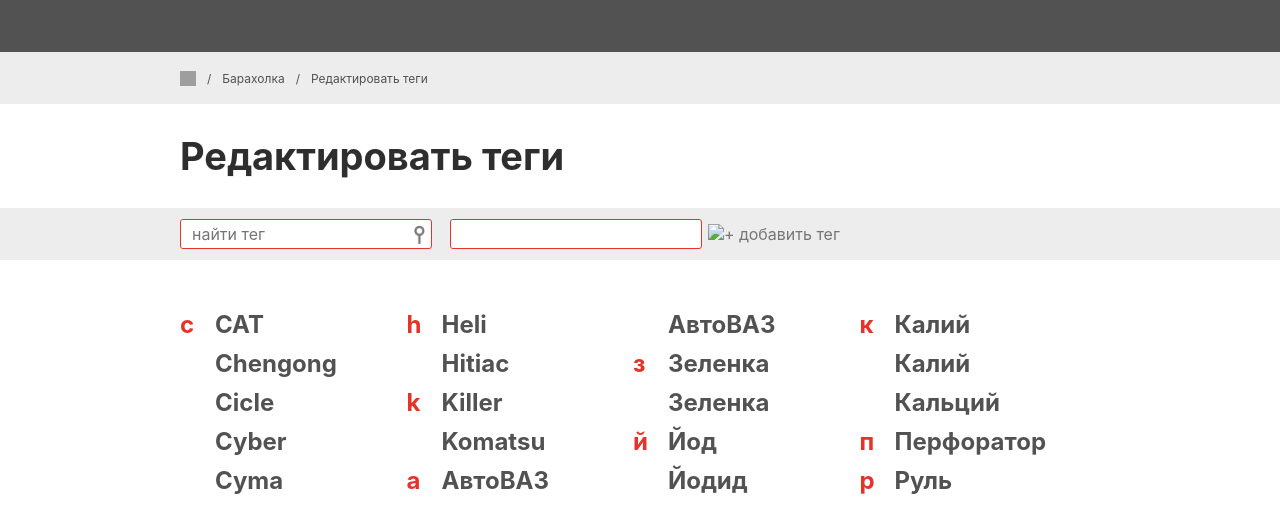
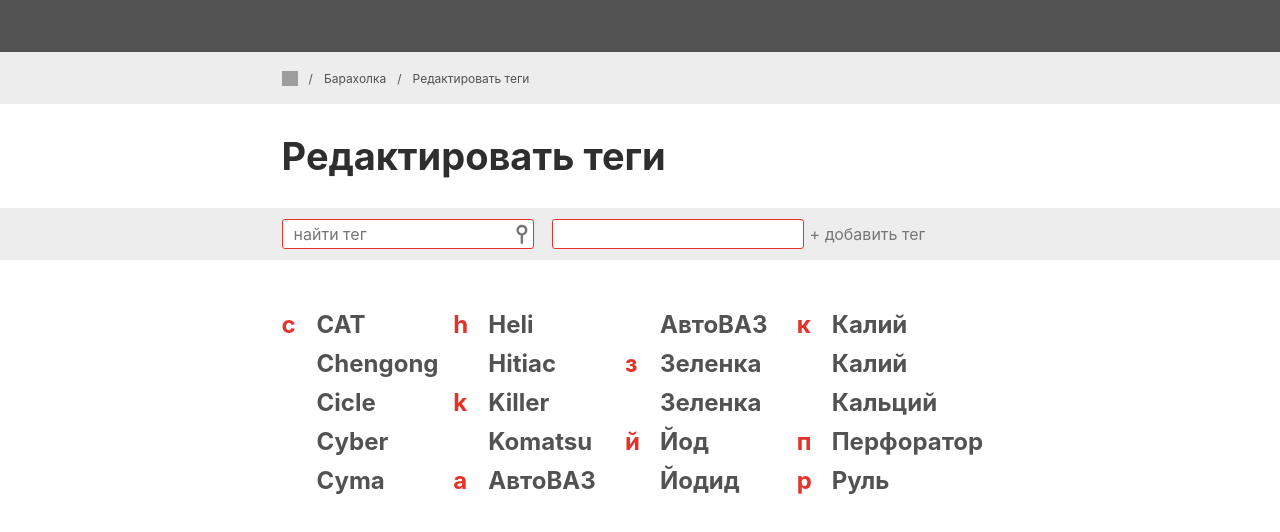
Before and after one commit to icebergcan/r-p-w, a React (Create React App) app: page / in a window 1280 px wide. Shown: the top 532 px of the page. Built offline with nearby package versions, Linux system fonts and the light colour scheme; grey boxes are pictures that could not be loaded.

Commit message:
check 0104

```diff
--- a/src/App.js
+++ b/src/App.js
@@ -4,6 +4,8 @@
 import React from "react";
 
 export const App = () => (
+
+
 
 <>
     <header></header>
@@ -24,10 +26,8 @@
       <SearchArea />
 
       <div className="tagBox content">
-        <div className="alphabet" /* style={alphabetStyle} */>
           <TagList/>
-        </div>
-    </div>
+      </div>
   </section>
 </>
 
--- a/src/search.jsx
+++ b/src/search.jsx
@@ -1,3 +1,4 @@
+import { getValue } from "@testing-library/user-event/dist/utils";
 import React from "react";
 
 function Search ({
@@ -11,8 +12,15 @@
 {
   return (
       <>
-          <input type={inputType} className={inputClass} placeholder={placeholder} />
-          <input type="image" src={buttonSrc} className={buttonClass} value={buttonValue} onClick={() => {console.log(1)}}/>
+          <input id="fleaSearch" type={inputType} className={inputClass} placeholder={placeholder} />
+          <input
+            type="button"
+            src={buttonSrc}
+            className={buttonClass}
+            value={buttonValue}
+            onClick={() => {
+              console.log(document.getElementById("fleaSearch").value)
+            }}/>
       </>
   );
 }
--- a/src/searchArea.jsx
+++ b/src/searchArea.jsx
@@ -1,5 +1,5 @@
 import React from "react";
-import searchIcon from './assets/icons/searchIcon.png'
+import searchIcon from './assets/icons/searchIcon.svg'
 import Search from "./search"
 
 
--- a/src/style.css
+++ b/src/style.css
@@ -20,7 +20,7 @@
 
 .content {
   margin: 0 auto;
-  width: 920px;
+  width: 56%;
   display: flex;
   justify-content: start;
   align-items: center;
@@ -102,9 +102,13 @@
 
 .searchButton {
   box-sizing: content-box;
-  padding-right: 7px;
-  height: 19px;
-  width: 11px;
+  margin-right: 7px;
+  height: 20px;
+  width: 12px;
+  background-image: url(/src/assets/icons/searchIcon.svg);
+  background-color: #ffffff;
+  flex-shrink: 0;
+  cursor: pointer;
 }
 
 .plusTagButton {
@@ -116,17 +120,16 @@
 
 .tagBox {
   box-sizing: content-box;
-  height: auto;
-  padding-top: 45px;
+  margin-top: 45px;
+  height: max-content;
 }
 
 .alphabet {
-  top: 0;
   padding-left: 30px;
-  max-height: none;
   width: 100%;
-  column-count: 4;
-  column-fill: balance;
+  display: grid;
+  grid-template-columns: repeat(4, 1fr);
+  grid-auto-flow: column;
 }
 
 .alphabet > * {
@@ -143,18 +146,12 @@
   top: 0;
 }
 
-.letter:hover {
-  display: none;
-}
-
 .listSection {
-  margin-right: 30px;
   position: relative;
-  height: min-content;
+  padding: 5px;
   width: min-content;
-  max-width: 200px;
-  padding: 5px;
   cursor: default;
+  overflow: visible;
 }
 
 .listSection:hover {
@@ -179,9 +176,10 @@
   right: -4px;
   top: -5px;
   cursor: pointer;
+
+  break-inside: avoid;
 }
 
 .listSection:hover .deleteTag {
   display: block;
-  overflow: visible;
 }
--- a/src/tag.jsx
+++ b/src/tag.jsx
@@ -4,9 +4,7 @@
 
     return (
         <div className="listSection">
-            <div className="letter">
-                {letter}
-            </div>
+            {letter}
             {section}
             <input type="button" className="deleteTag"/>
         </div>
--- a/src/tagList.js
+++ b/src/tagList.js
@@ -182,22 +182,44 @@
     updatedAt: '2022-03-17T08:20:25.132Z',
     deletedAt: null
   },
+
 ];
 
+
+
 function TagList () {
+
+  let alphabetStyle = {
+    gridTemplateRows: ""
+  }
+
+  for (let i = 0; i < rows.length/4; i++) {
+    alphabetStyle.gridTemplateRows += " 1fr"
+  };
+
     let firstLetter = ''
     return (
-      <>
+      <div className="alphabet" style={alphabetStyle}>
         {rows.map(row => {
           if (firstLetter !== row.name_ru[0]) {
             firstLetter = row.name_ru[0]
-              return <Tag key={row.id} section={row.name_ru} letter={firstLetter.toLowerCase()}/>
+              return <Tag
+                key={row.id}
+                section={row.name_ru}
+                letter={
+                  <div className="letter">
+                    {firstLetter.toLowerCase()}
+                  </div>}
+              />
           } else {
-              return <Tag key={row.id} section={row.name_ru}/>
+              return <Tag
+                key={row.id}
+                section={row.name_ru}
+                letter={null}
+              />
           }
         })}
-
-      </>
+      </div>
     );
 }
 
```
Also changed, not shown: src/assets/icons/searchIcon.png (deleted), src/assets/icons/searchIcon.svg (added).
